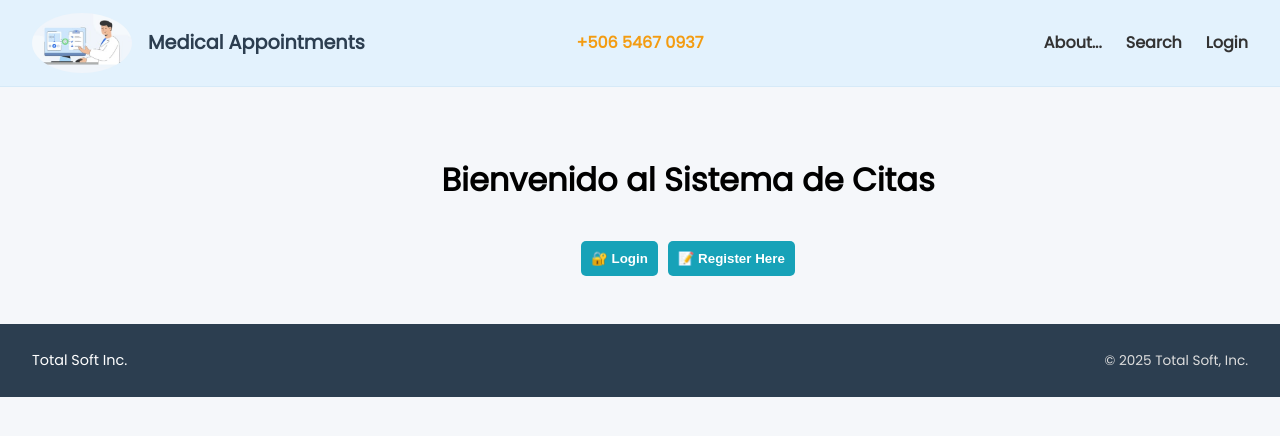
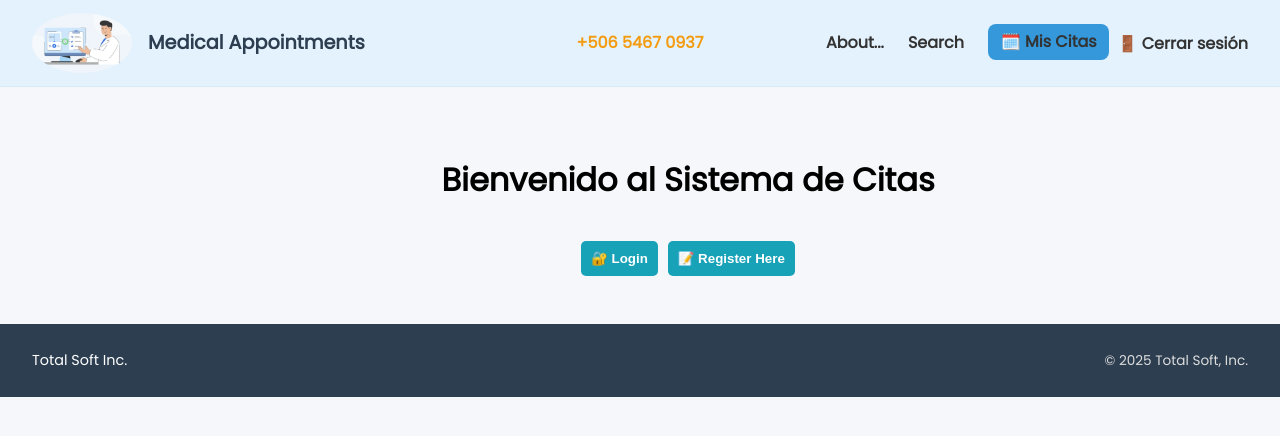
Before and after one commit to adrianmasiss/SistemaCitas-main, a React (Create React App) app in the folder frontend/: page / in a window 1280 px wide. Shown: the top 436 px of the page. Built offline with nearby package versions, Linux system fonts and the light colour scheme.

Commit message:
Roles de usuarios

```diff
--- a/frontend/src/App.js
+++ b/frontend/src/App.js
@@ -7,7 +7,9 @@ import BuscarCita from './pages/BuscarCita';
 import Login from './pages/Login';
 import RegistroMedico from './pages/RegistroMedico';
 import MensajeRegistro from "./pages/MensajeRegistro";
-import RegistroPaciente from "./pages/RegistroPaciente"; // 👈 AGREGA ESTA LÍNEA
+import RegistroPaciente from "./pages/RegistroPaciente";
+import AdminMedicos from "./pages/AdminMedicos";
+import GestionCitasMedico from "./pages/gestionCitasMedico";
 
 function App() {
     // Simulación de sesión
@@ -16,15 +18,18 @@ function App() {
 
     return (
         <Router>
-            <Header rol={rol} usuarioId={usuarioId} />
+            <Header usuario={{ rol, usuarioId }} />
             <main>
                 <Routes>
                     <Route path="/" element={<Home />} />
                     <Route path="/buscar" element={<BuscarCita />} />
+                    <Route path="/buscarCita" element={<BuscarCita />} />
                     <Route path="/login" element={<Login />} />
                     <Route path="/registroMedico" element={<RegistroMedico />} />
                     <Route path="/registroPaciente" element={<RegistroPaciente />} />
                     <Route path="/MensajeRegistro" element={<MensajeRegistro />} />
+                    <Route path="/admin/adminMedicos" element={<AdminMedicos />} />
+                    <Route path="/medico/gestionCitas" element={<GestionCitasMedico />} />
                     {/* Aquí irán más páginas */}
                 </Routes>
             </main>
```
